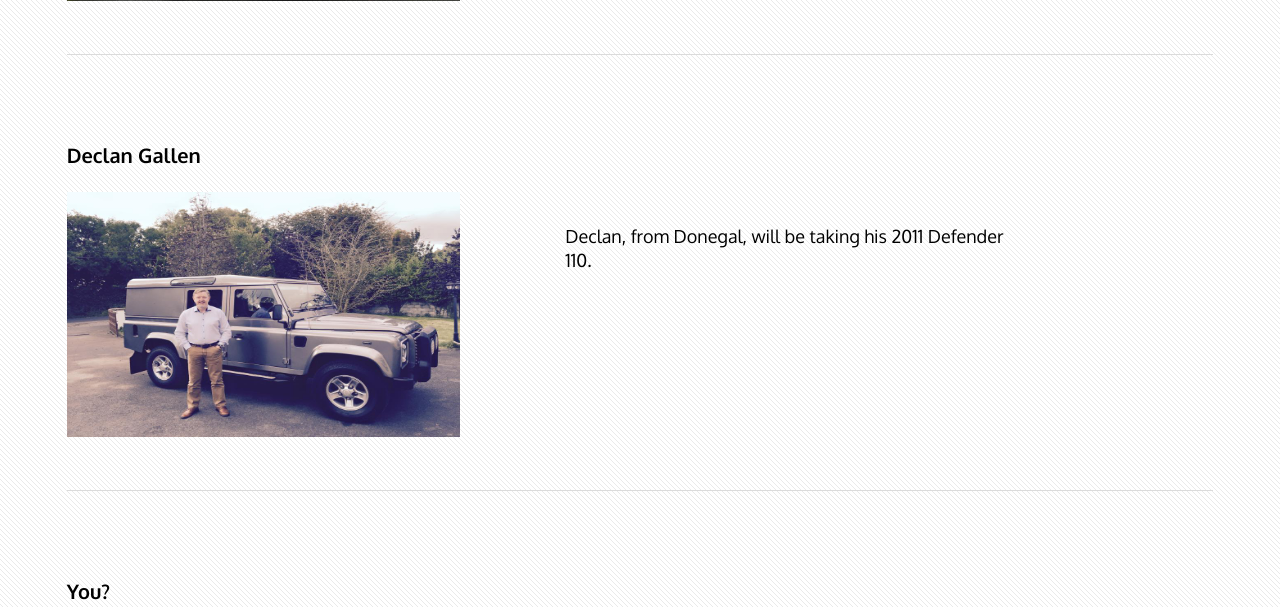
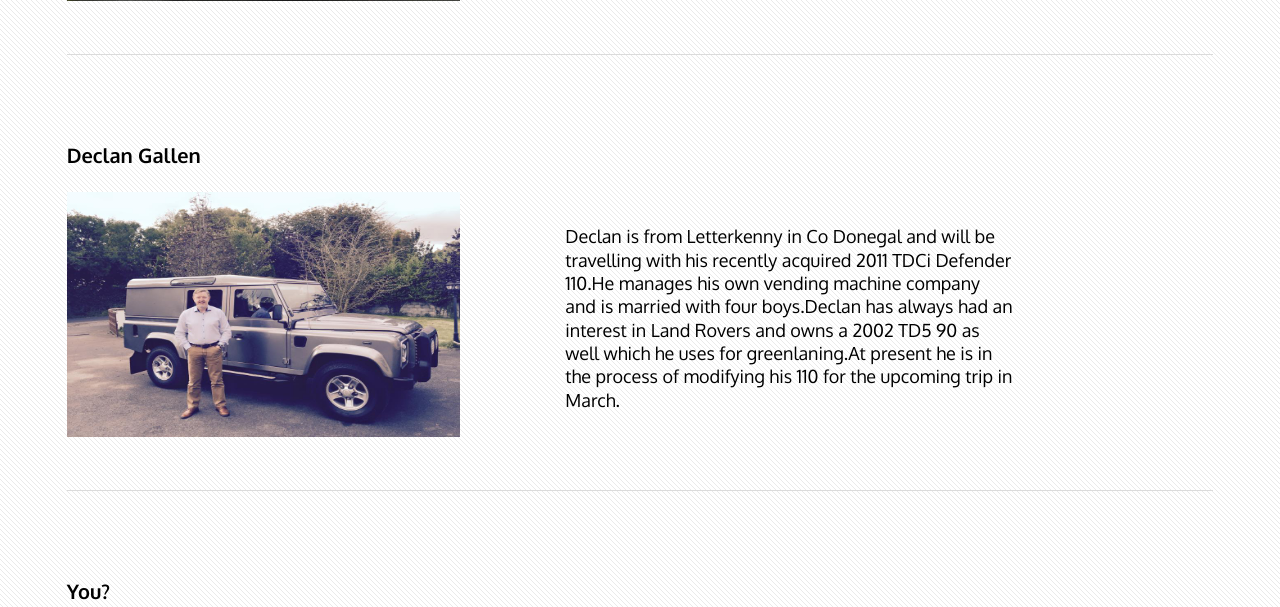
Before and after one commit to interlochen/overland, a Django app: page /overland/participants/ in a window 1280 px wide. Shown: the part 3630-4237 px from the top of the page. Run offline with Django 3.2, Linux system fonts and the light colour scheme; some libraries are stand-ins or nearby versions.

Commit message:
Update Declan
Updated Declans Bio

```diff
--- a/mysite/overland/templates/overland/participants.html
+++ b/mysite/overland/templates/overland/participants.html
@@ -122,7 +122,7 @@
 							<img src="{% static 'images/declan.jpg' %}" width="393" height="245" alt="Declan Gallen" />
 					</div>
 					<div class="5u skel-cell-important" style="padding-top: 80px">
-						<p style="font-size: 18"> Declan, from Donegal, will be taking his 2011 Defender 110.</p>
+						<p style="font-size: 18"> Declan is from Letterkenny in Co Donegal and will be travelling with his recently acquired 2011 TDCi Defender 110.He manages his own vending machine company and is married with four boys.Declan has always had an interest in Land Rovers and owns a 2002 TD5 90 as well which he uses for greenlaning.At present he is in the process of modifying his 110 for the upcoming trip in March.</p>
 					</div>
 				</div>
 				<div class="divider">&nbsp;</div>
```
